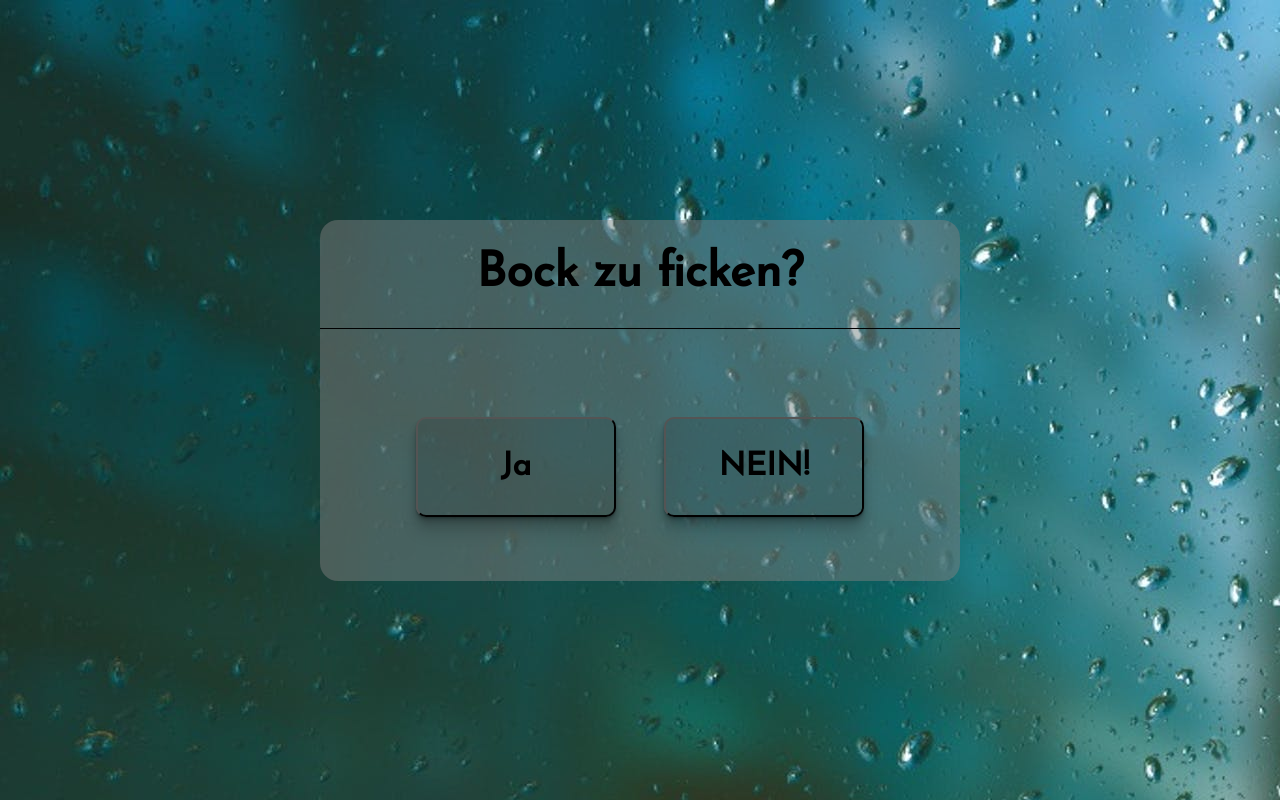
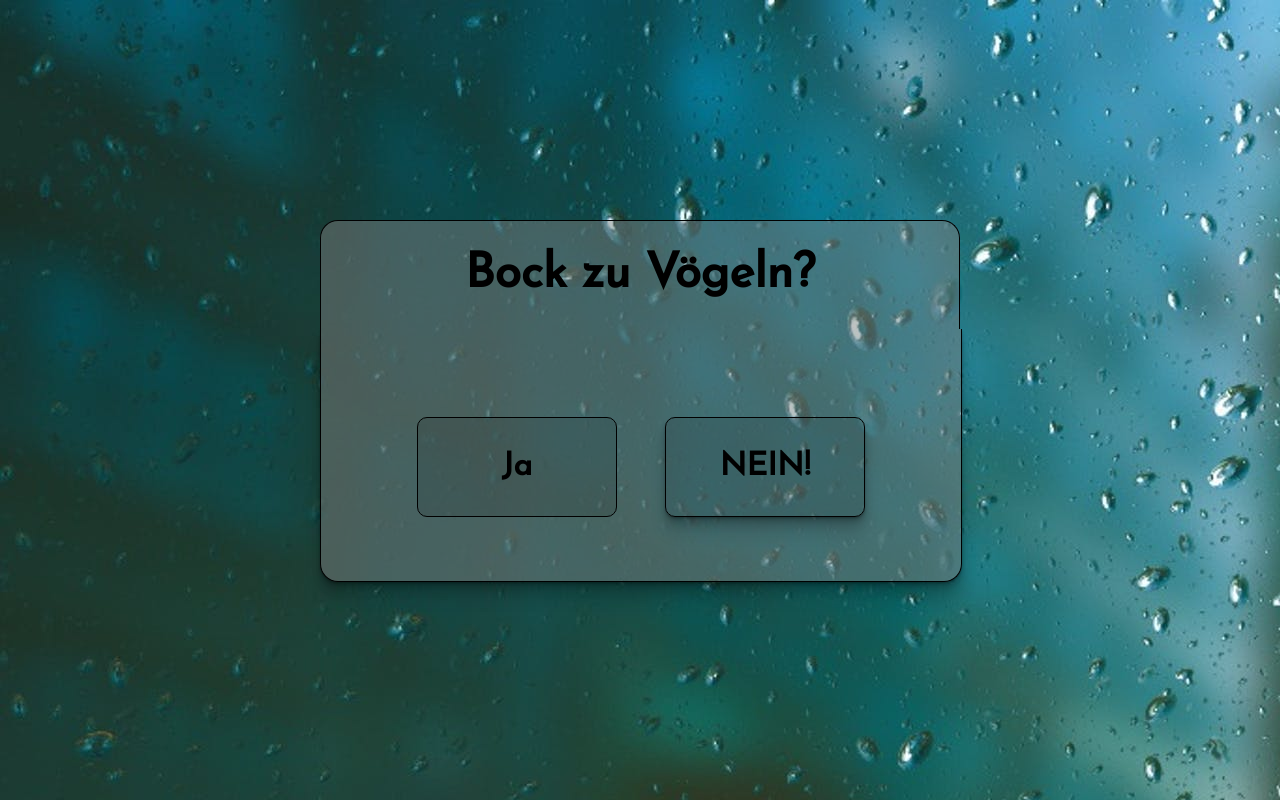
Before and after one commit to Ljuelch/Bock, a plain HTML site: page Bock/index.html in a window 1280 px wide. Drawn offline with Linux system fonts and the light colour scheme.

Commit message:
updated with till

```diff
--- a/Bock/index.html
+++ b/Bock/index.html
@@ -11,7 +11,7 @@
 <body>
     <section id="mainWindow">
         <div id="fenster">
-            <div id="textContainer">Bock zu ficken?</div>
+            <div id="textContainer">Bock zu Vögeln?</div>
             <div id="btnWindow">
                 <button id="ja">Ja</button>
                 <button id="nein">NEIN!</button>
--- a/Bock/main.js
+++ b/Bock/main.js
@@ -7,7 +7,7 @@ btnJa.addEventListener("click", () =>
 
 function hoverEffect() {
     btnNein.addEventListener("mouseover", function() {
-        this.kleiner-= 10;
+        this.kleiner-= 5;
         this.style.right = Math.random() * 100+"%";
         this.style.top = Math.random() * 100+"%";
         this.style.width = this.kleiner / 100 * 200 + "px";
--- a/Bock/style.css
+++ b/Bock/style.css
@@ -28,11 +28,13 @@ body {
     height: 30%;
     text-align: center;
     background-color: #8080807a;
+    border-top: 1px solid black;
+    border-left: 1px solid black;
+    border-right: 1px solid black;
     border-top-left-radius: 18px;
     border-top-right-radius: 18px;
     font-size: 3rem;
     font-weight: bold;
-
 }
 
 #btnWindow {
@@ -41,9 +43,16 @@ body {
     width: 100%;
     background-color: #8080807a;
     margin-top: auto;
-    border-top: 1px solid black;
+    border-left: 1px solid black;
+    border-right: 1px solid black;
+    border-bottom: 1px solid black;
     border-bottom-left-radius: 18px;
     border-bottom-right-radius: 18px;
+    box-shadow: 0 1px 1px rgba(0,0,0,0.12),
+    0 2px 2px rgba(0,0,0,0.12),
+    0 4px 4px rgba(0,0,0,0.12),
+    0 8px 8px rgba(0,0,0,0.12),
+    0 16px 16px rgba(0,0,0,0.12);
 }
 
 #ja {
@@ -58,11 +67,7 @@ body {
     font-size: 2rem;
     font-weight: bold;
     background-color: #0000001a;
-    box-shadow: 0 1px 1px rgba(0,0,0,0.12),
-                0 2px 2px rgba(0,0,0,0.12),
-                0 4px 4px rgba(0,0,0,0.12),
-                0 8px 8px rgba(0,0,0,0.12),
-                0 16px 16px rgba(0,0,0,0.12);
+    border: 1px solid black;
 }
 
 #nein {
@@ -77,7 +82,7 @@ body {
     font-size: 2rem;
     font-weight: bold;
     background-color: #0000001a;
-    border: 1 px solid black;
+    border: 1px solid black;
     box-shadow: 0 1px 1px rgba(0,0,0,0.12),
                 0 2px 2px rgba(0,0,0,0.12),
                 0 4px 4px rgba(0,0,0,0.12),
```
